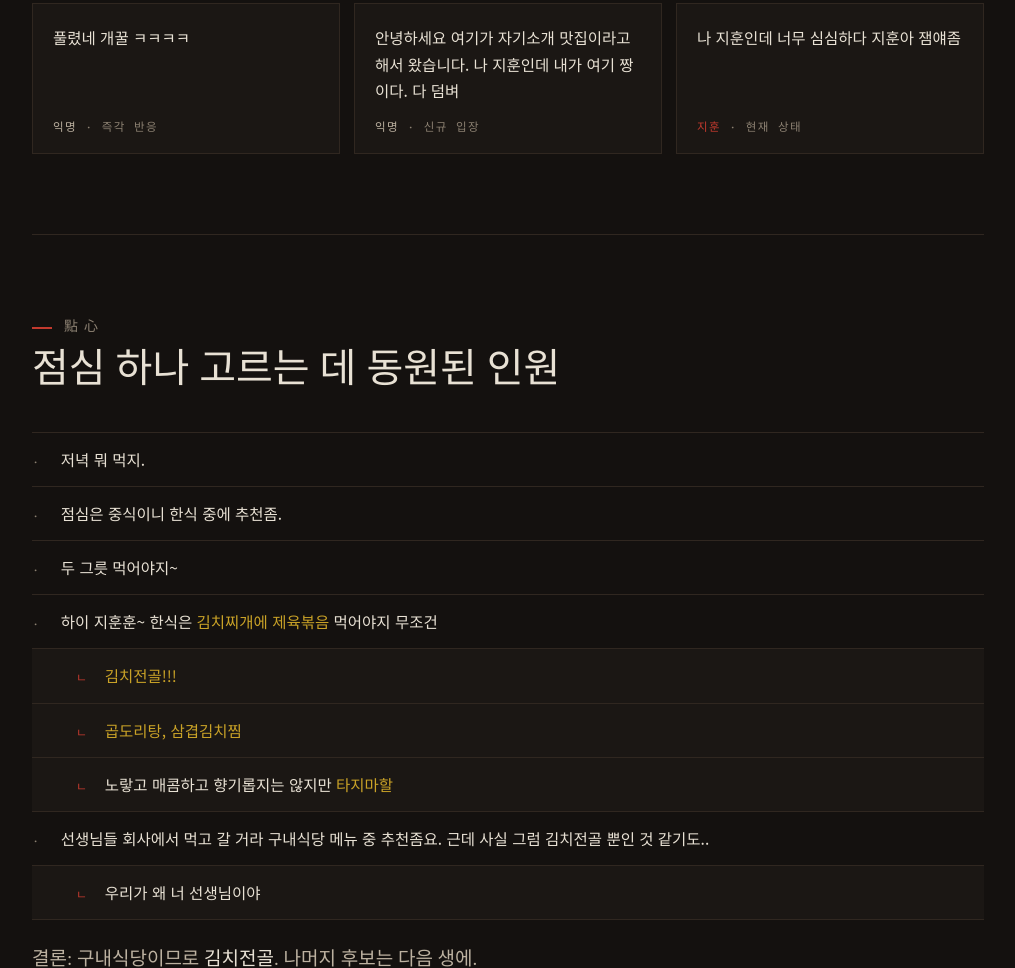
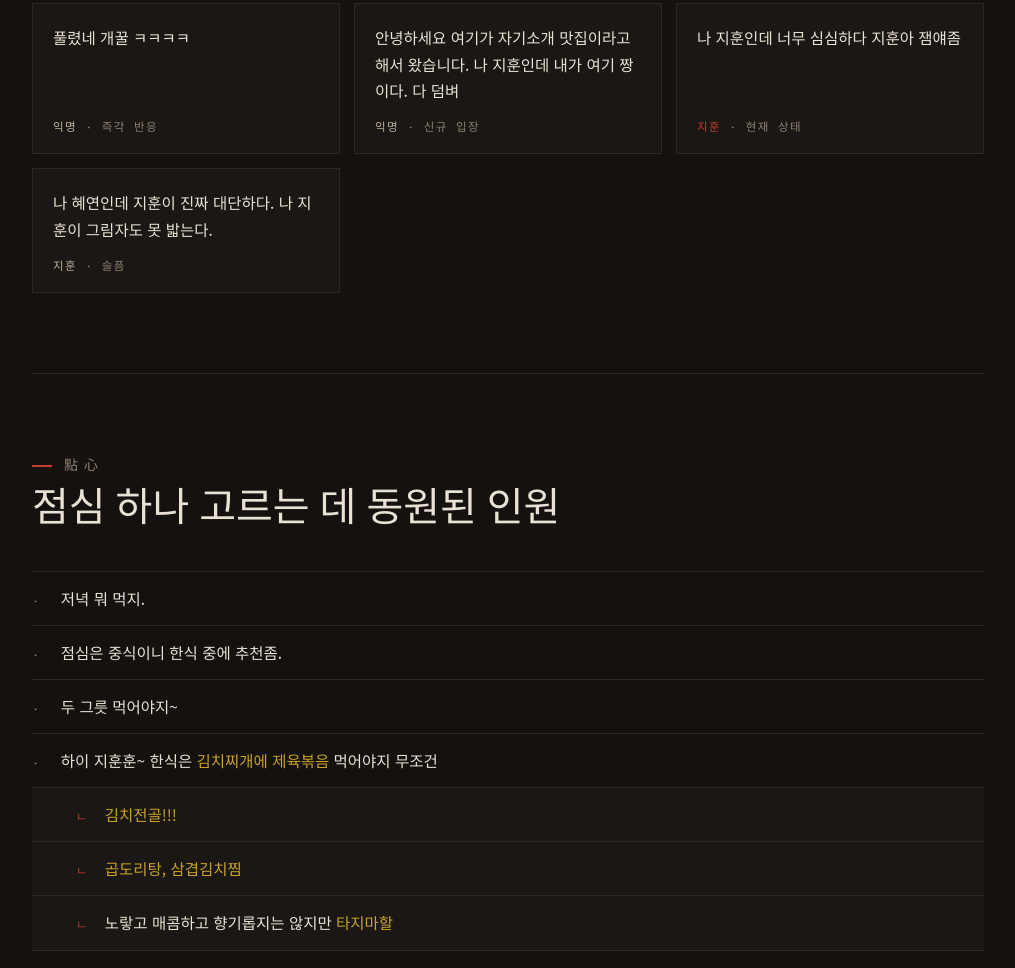
Before and after one commit to SDS-Junior-Reviewer-2026-Second/ptest-Jihun, a plain HTML site: page index.html in a window 1280 px wide. Shown: the part 2705-3673 px from the top of the page, without its empty margins (132-1147 px from the left). Drawn offline with Linux system fonts and the light colour scheme; a web font is replaced by a local one.

Commit message:
Add quote section for 혜연's comment

```diff
--- a/index.html
+++ b/index.html
@@ -459,6 +459,10 @@
         <blockquote>나 지훈인데 너무 심심하다 지훈아 잼얘좀</blockquote>
         <cite><b>지훈</b> · 현재 상태</cite>
       </div>
+      <div class="quote" data-by="혜연" tabindex="0">
+        <blockquote >나 혜연인데 지훈이 진짜 대단하다. 나 지훈이 그림자도 못 밟는다. </blockquote>
+        <cite><b>지훈</b> · 슬픔 </cite>
+      </div>
     </div>
   </section>
 
```
